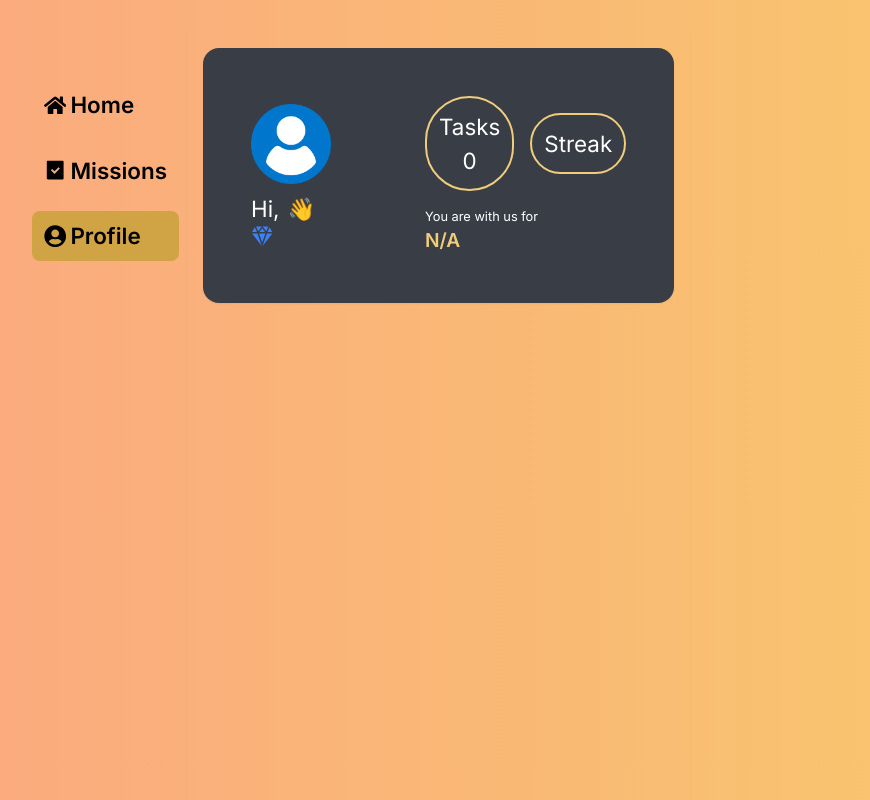
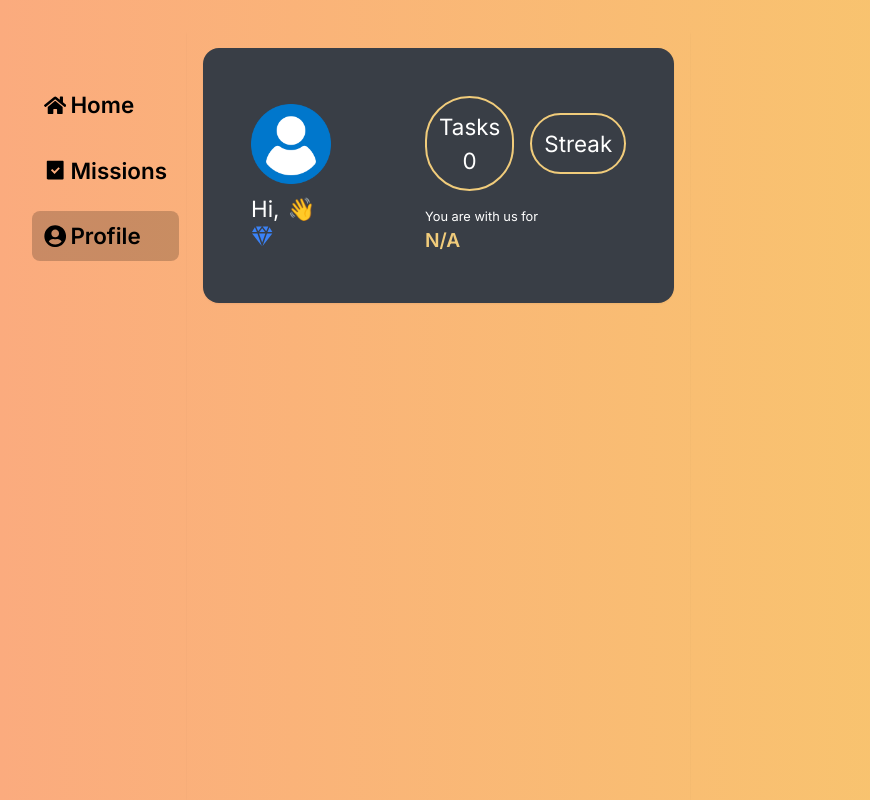
Before and after one commit to KwiecienKamil/Productive---Task-Management-App, a React (Vite) app in the folder client/: page /profile in a window 1280 px wide. Shown: the whole page, without its empty margins (0-870 px from the left). Built offline with nearby package versions, Linux system fonts and the light colour scheme.

Commit message:
Daily streak card styling, reponsiveness

```diff
--- a/client/index.html
+++ b/client/index.html
@@ -8,7 +8,7 @@
       http-equiv="Content-Security-Policy"
       content="upgrade-insecure-requests"
     />
-    <title>Productive - Task management</title>
+    <title>Productive - Task Management</title>
   </head>
   <body>
     <div id="root"></div>
--- a/client/src/components/ui/NavButton.tsx
+++ b/client/src/components/ui/NavButton.tsx
@@ -13,7 +13,7 @@ const NavButton: FC<NavButtonProps> = ({ children, followingHref }) => {
     <NavLink
       to={`${followingHref}`}
       className={`font-semibold flex items-center gap-1 px-1 py-1 sm:py-2 sm:px-3 rounded-lg duration-300 transition-colors text-sm sm:text-md md:text-xl ${
-        isActive ? "bg-btnDark" : "hover:bg-pri"
+        isActive ? "bg-black/20" : "hover:bg-pri"
       }`}
     >
       {children}
```
